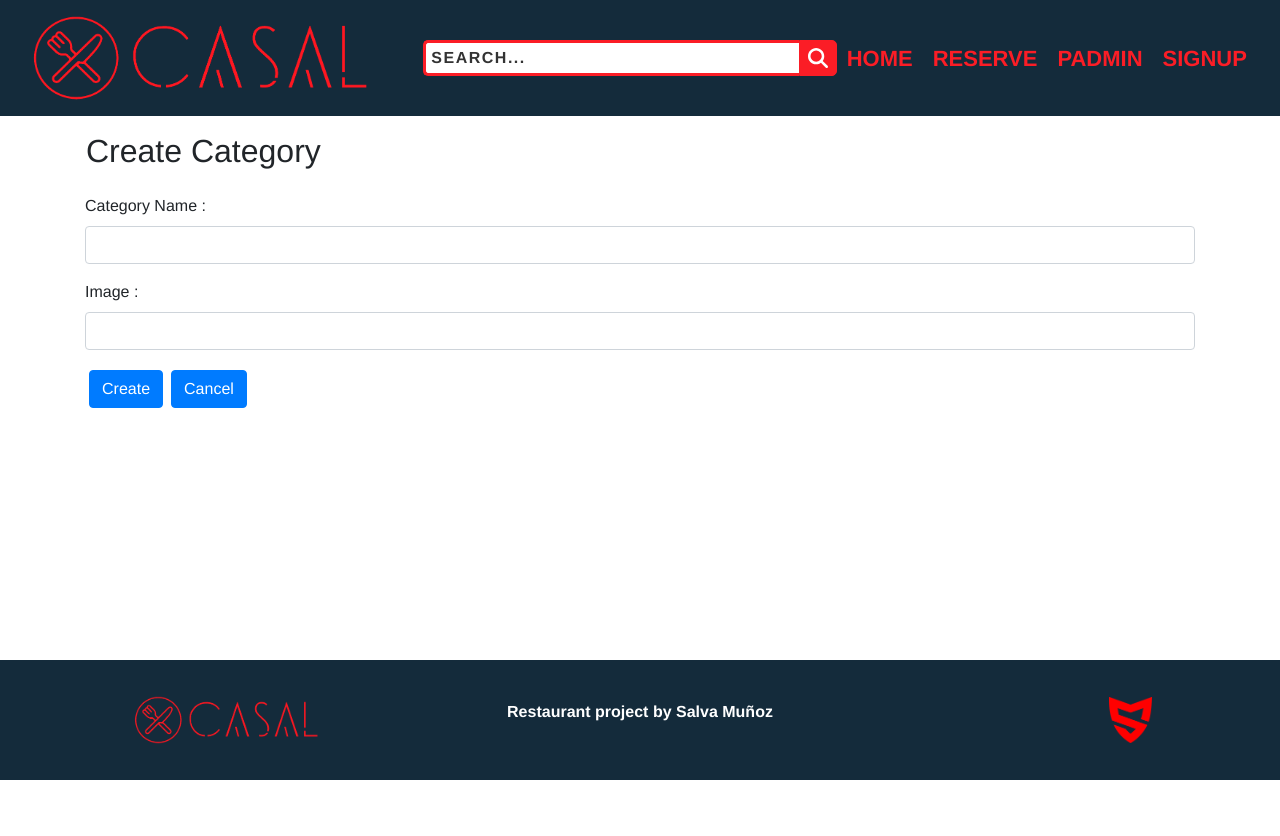
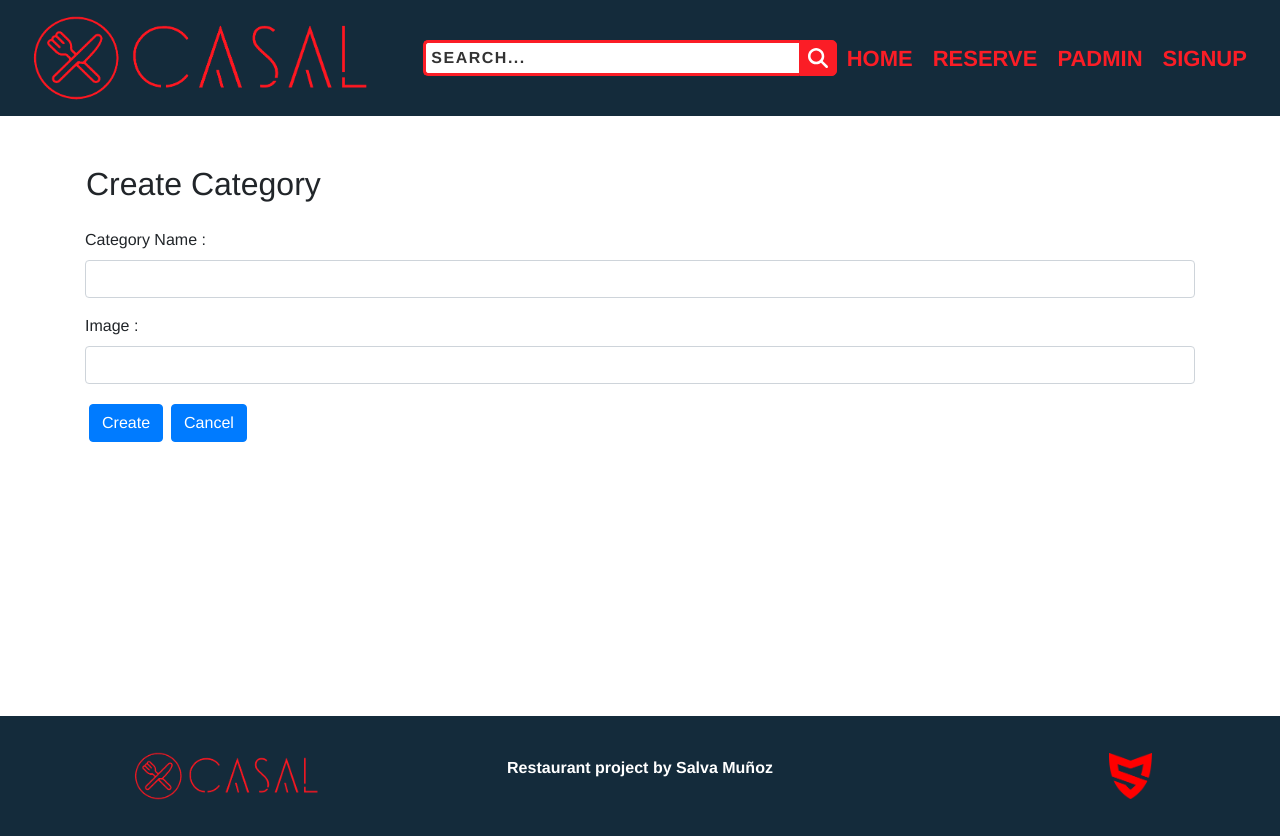
Before and after one commit to Salmu10/VueJS_Laravel_Spring-boot_Mysql, a Vue app in the folder Frontend/Vue/: page /dashboard/categories/add in a window 1280 px wide. Before the commit the page ends 800 px from the top, so only its background shows below. Built offline with nearby package versions, Linux system fonts and the light colour scheme; no server answers.

Commit message:
minor changes

```diff
--- a/Frontend/Vue/src/views/Admin/Category/Categories_list.vue
+++ b/Frontend/Vue/src/views/Admin/Category/Categories_list.vue
@@ -1,7 +1,7 @@
 <template>
     <div class="categories_list_container">
         <h1>Categories List</h1>
-        <router-link to="/dashboard/Categories/add"><button class="add_button">Add Category</button></router-link>
+        <router-link to="/dashboard/Categories/add" class="button add_button">Add Category</router-link>
         <table class="table">
             <thead class="thead_catlist">
                 <tr>
@@ -42,7 +42,7 @@
     .categories_list_container {
         width: 100%;
         padding: 20px;
-        min-height: 70vh;
+        min-height: 75vh;
         h1 {
             text-align: center;
             font-size: 35px;
@@ -58,6 +58,7 @@
             margin: auto;
             margin-bottom: 3%;
             text-transform: uppercase;
+            text-align: center;
             font-weight: bold;
             font-size: 14px;
             border: 2px solid #333;
--- a/Frontend/Vue/src/views/Admin/Category/CategoryAdd.vue
+++ b/Frontend/Vue/src/views/Admin/Category/CategoryAdd.vue
@@ -56,10 +56,13 @@
     }
 </script>
 
-<style>
+<style lang="scss">
 
     .container {
-        min-height: 68vh;
+        min-height: 75vh;
+        h2 {
+            margin-top: 3%;
+        }
     }
 
 </style>
--- a/Frontend/Vue/src/views/Admin/Category/CategoryUpdate.vue
+++ b/Frontend/Vue/src/views/Admin/Category/CategoryUpdate.vue
@@ -56,10 +56,13 @@
     }
 </script>
 
-<style>
+<style lang="scss">
 
     .container {
-        min-height: 68vh;
+        min-height: 75vh;
+        h2 {
+            margin-top: 3%;
+        }
     }
 
 </style>
--- a/Frontend/Vue/src/views/Admin/Table/TableAdd.vue
+++ b/Frontend/Vue/src/views/Admin/Table/TableAdd.vue
@@ -85,6 +85,9 @@
 
     .container {
         min-height: 68vh;
+        h2 {
+            margin-top: 3%;
+        }
         select {
             background-color: transparent;
             border: none;
--- a/Frontend/Vue/src/views/Admin/Table/TableUpdate.vue
+++ b/Frontend/Vue/src/views/Admin/Table/TableUpdate.vue
@@ -84,7 +84,10 @@
   @import '../../../../node_modules/vue-select/dist/vue-select.css';
 
     .container {
-        min-height: 68vh;
+        min-height: 75vh;
+        h2 {
+            margin-top: 3%;
+        }
         select {
             background-color: transparent;
             border: none;
--- a/Frontend/Vue/src/views/Admin/Table/Tables_list.vue
+++ b/Frontend/Vue/src/views/Admin/Table/Tables_list.vue
@@ -1,7 +1,7 @@
 <template>
     <div class="tables_list_container">
         <h1>Tables List</h1>
-        <router-link to="/dashboard/tables/add"><button class="add_button">Add Table</button></router-link>
+        <router-link to="/dashboard/tables/add" class="button add_button">Add Table</router-link>
         <table class="table">
             <thead class="thead_tblist">
                 <tr>
@@ -45,6 +45,7 @@
         width: 100%;
         padding: 20px;
         min-height: 70vh;
+        margin-bottom: 3%;
         h1 {
             text-align: center;
             font-size: 35px;
@@ -60,6 +61,7 @@
             margin: auto;
             margin-bottom: 3%;
             text-transform: uppercase;
+            text-align: center;
             font-weight: bold;
             font-size: 14px;
             border: 2px solid #333;
--- a/Frontend/Vue/src/views/Dashboard.vue
+++ b/Frontend/Vue/src/views/Dashboard.vue
@@ -2,8 +2,8 @@
     <div class="dashboard_container">
         <h1>Dashboard</h1>
         <div class="buttons_box">
-            <router-link to="/dashboard/categories"><button>Categories List</button></router-link>
-            <router-link to="/dashboard/tables"><button>Tables List</button></router-link>
+            <router-link to="/dashboard/categories" class="button">Categories List</router-link>
+            <router-link to="/dashboard/tables" class="button">Tables List</router-link>
         </div>
     </div>
 </template>
@@ -29,9 +29,10 @@
             display: flex;
             flex-direction: column;
             justify-content: space-between;
-            button {
+            .button {
                 display: block;
                 margin: auto;
+                text-align: center;
                 margin-top: 2%;
                 width: 200px;
                 padding: 15px;
```
Also changed, not shown: Frontend/Vue/src/components/admin/categoryAdmin_card.vue (+0 -13 lines).
